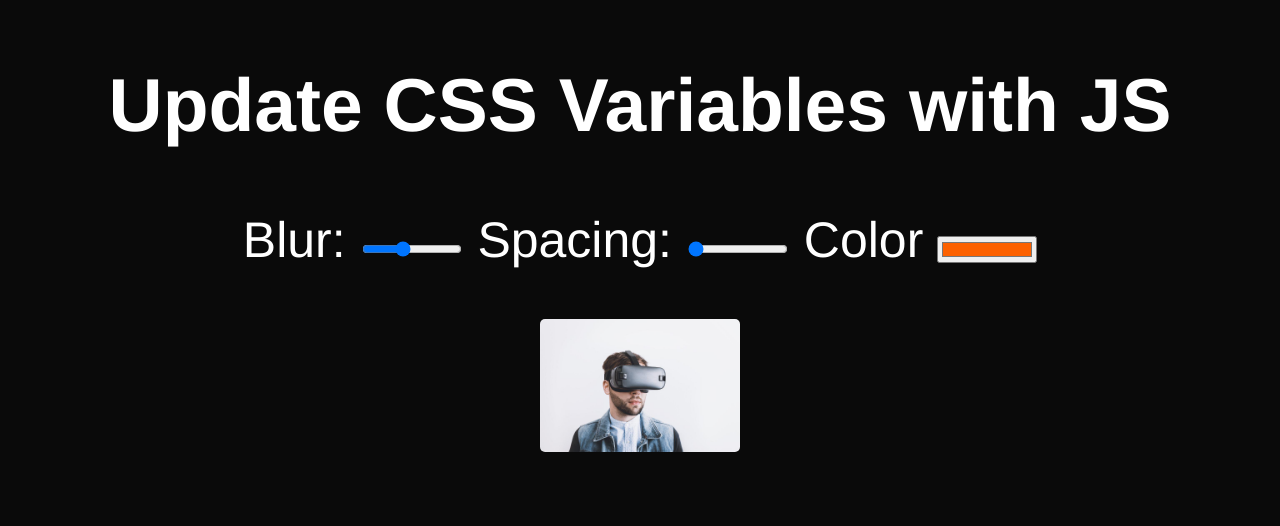
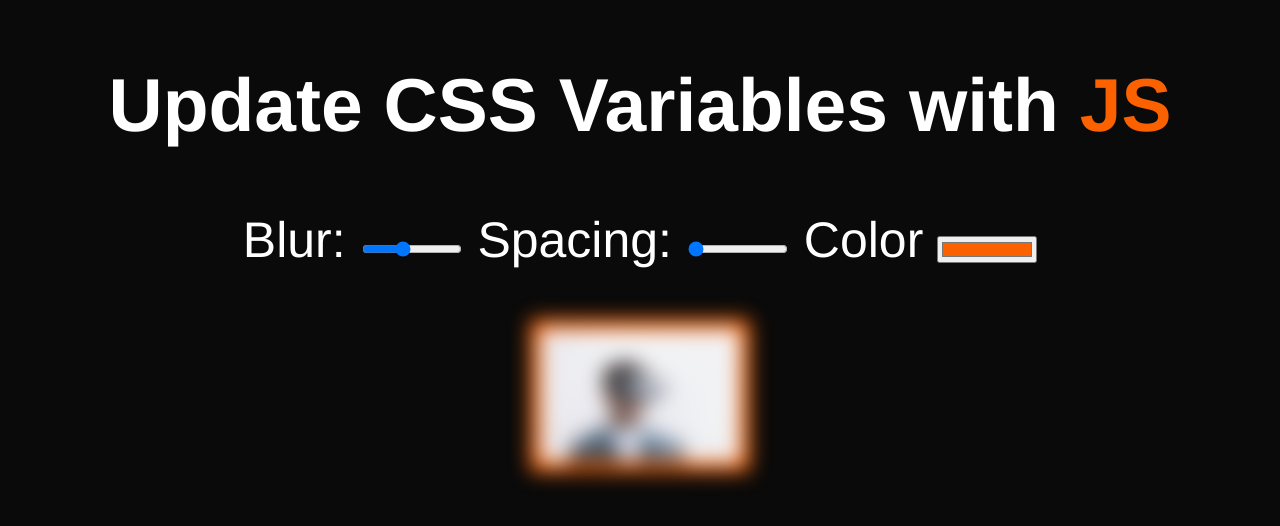
Before and after one commit to Badbatunde/CSS-variables-and-JS, a plain HTML site: page index.html in a window 1280 px wide. Drawn offline with Linux system fonts and the light colour scheme.

Commit message:
Added css variables

```diff
--- a/style.css
+++ b/style.css
@@ -20,4 +20,18 @@ img {
   height: auto;
   background-size: contain;
   border-radius: 5px;
+  padding: var(--spacing);
+  filter: blur(var(--blur));
+  background-color: var(--color);
 }
+
+.hl {
+  color: var(--color);
+}
+
+/* CSS Variables */
+:root {
+  --color: #fc6100;
+  --spacing: 10px;
+  --blur: 10px;
+}
```
